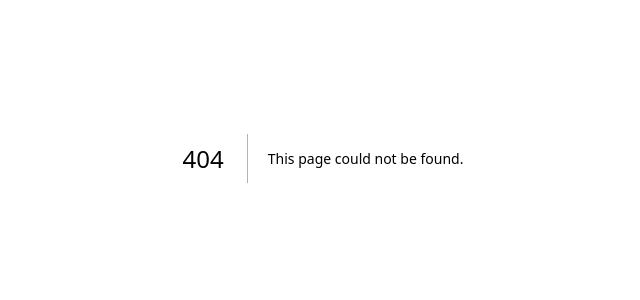
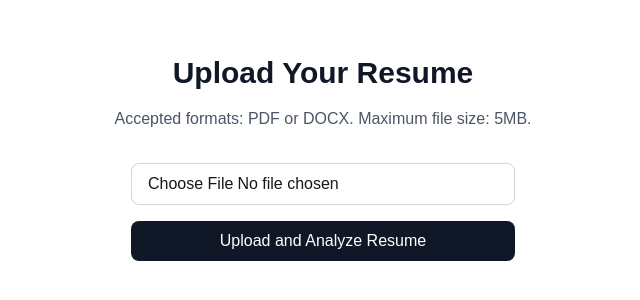
Before and after one commit to ryrycode/resumepilot-ai, a Next.js app in the folder frontend/: page /upload in a window 1280 px wide. Before the commit this address had no page. Shown: the part 242-542 px from the top of the page, without its empty margins (317-957 px from the left). Built offline with nearby package versions, Linux system fonts and the light colour scheme; sample sign-in values are in the browser's storage.

Commit message:
feat: add resume upload page and link it from dashboard

```diff
--- a/frontend/src/app/dashboard/page.js
+++ b/frontend/src/app/dashboard/page.js
@@ -38,6 +38,13 @@ export default function Dashboard() {
     <main className="flex flex-col items-center justify-center min-h-screen px-8 text-center">
       <h1 className="text-2xl font-bold text-gray-900 mb-4">Dashboard</h1>
       <p className="text-gray-600 mb-8">{message}</p>
+
+      <a
+        href="/upload"
+        className="bg-gray-900 text-white px-4 py-2 rounded-lg hover:bg-gray-800 mb-4"
+      >
+        Upload Resume
+      </a>
       <button
         onClick={handleLogout}
         className="bg-gray-900 text-white px-4 py-2 rounded-lg hover:bg-gray-800"
--- /dev/null
+++ b/frontend/src/app/upload/page.js
@@ -0,0 +1,94 @@
+"use client";
+
+import { useState, useEffect } from "react";
+import { useRouter } from "next/navigation";
+
+export default function UploadResume() {
+  const router = useRouter();
+  const [file, setFile] = useState(null);
+  const [message, setMessage] = useState("");
+  const [isUploading, setIsUploading] = useState(false);
+
+  useEffect(() => {
+    const token = localStorage.getItem("access_token");
+    if (!token) {
+      router.push("/login");
+    }
+  }, [router]);
+
+  const handleFileChange = (e) => {
+    setMessage("");
+    setFile(e.target.files[0]);
+  };
+
+  const handleUpload = async (e) => {
+    e.preventDefault();
+    setMessage("");
+
+    if (!file) {
+      setMessage("Please choose a file first.");
+      return;
+    }
+
+    const token = localStorage.getItem("access_token");
+    const formData = new FormData();
+    formData.append("file", file);
+
+    setIsUploading(true);
+
+    try {
+      const res = await fetch("http://127.0.0.1:5000/upload", {
+        method: "POST",
+        headers: { Authorization: `Bearer ${token}` },
+        body: formData,
+      });
+
+      const data = await res.json();
+
+      if (res.ok) {
+        setMessage(`"${data.filename}" uploaded successfully.`);
+        setFile(null);
+      } else {
+        setMessage(data.error || "Upload failed.");
+      }
+    } catch (err) {
+      setMessage("Could not connect to the server.");
+    } finally {
+      setIsUploading(false);
+    }
+  };
+
+  return (
+    <main className="flex flex-col items-center justify-center min-h-screen px-8 text-center">
+      <h1 className="text-3xl font-bold text-gray-900 mb-4">Upload Your Resume</h1>
+      <p className="text-gray-600 mb-8 max-w-md">
+        Accepted formats: PDF or DOCX. Maximum file size: 5MB.
+      </p>
+
+      <form onSubmit={handleUpload} className="w-full max-w-sm flex flex-col gap-4">
+        <label htmlFor="resume-file" className="sr-only">
+          Choose resume file
+        </label>
+        <input
+          id="resume-file"
+          type="file"
+          accept=".pdf,.docx"
+          onChange={handleFileChange}
+          className="border border-gray-300 rounded-lg px-4 py-2"
+        />
+        <button
+          type="submit"
+          disabled={isUploading}
+          className="bg-gray-900 text-white px-4 py-2 rounded-lg hover:bg-gray-800 disabled:opacity-50"
+        >
+          {isUploading ? "Uploading..." : "Upload and Analyze Resume"}
+        </button>
+        {message && (
+          <p className="text-gray-600" role="status">
+            {message}
+          </p>
+        )}
+      </form>
+    </main>
+  );
+}
```
Also changed, not shown: 2 other files (tests, documents, lock files or other folders).
